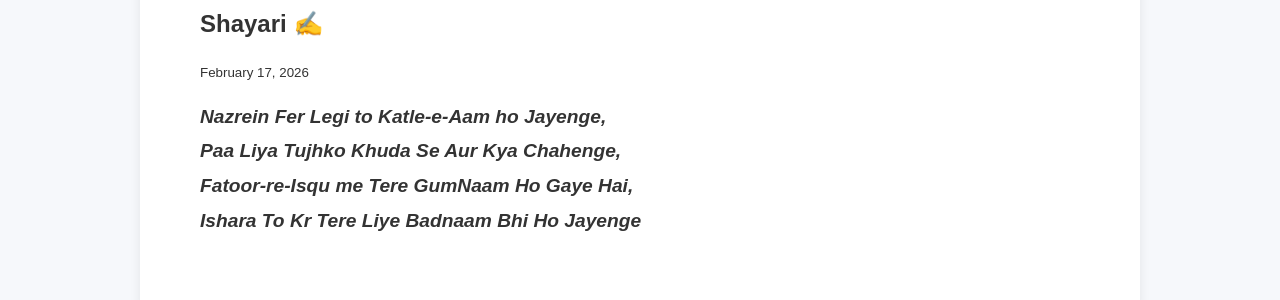
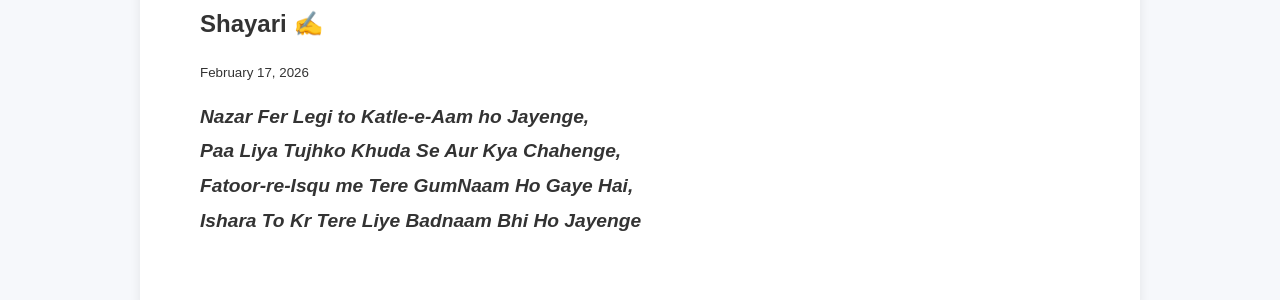
Before and after one commit to arvindomics/MyBlog, a Jekyll site: the page built from _posts/2026-02-17-shayari.md, in a window 1280 px wide. Shown: the part 462-762 px from the top of the page. Built offline with Jekyll 4.4.1, drawn with Linux system fonts in a browser that asks for light colours.

Commit message:
Update 2026-02-17-shayari.md

```diff
--- a/_posts/2026-02-17-shayari.md
+++ b/_posts/2026-02-17-shayari.md
@@ -6,7 +6,7 @@ categories: poetry
 ---
 
 <p style="text-align:left; font-style:italic; font-size: 1.2em; line-height: 1.8;">
-<strong>Nazrein Fer Legi to Katle-e-Aam ho Jayenge,</strong><br>
+<strong>Nazar Fer Legi to Katle-e-Aam ho Jayenge,</strong><br>
 <strong>Paa Liya Tujhko Khuda Se Aur Kya Chahenge,</strong><br>
 <strong>Fatoor-re-Isqu me Tere GumNaam Ho Gaye Hai,</strong><br>
 <strong>Ishara To Kr Tere Liye Badnaam Bhi Ho Jayenge</strong>
```
